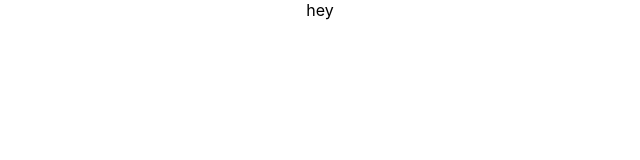
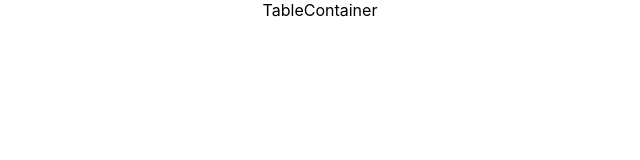
Before and after one commit to hafsahayath/react-table, a React (Create React App) app: page / in a window 1280 px wide. Shown: the top 160 px of the page, without its empty margins (320-960 px from the left). Built offline with nearby package versions, Linux system fonts and the light colour scheme.

Commit message:
refactor: add a table container to render table

```diff
--- a/src/App.tsx
+++ b/src/App.tsx
@@ -1,9 +1,10 @@
-import './App.css';
+import "./App.css";
+import TableContainer from "./components/TableContainer";
 
 function App() {
   return (
     <div className="App">
-      hey
+      <TableContainer />
     </div>
   );
 }
--- /dev/null
+++ b/src/components/TableContainer/index.tsx
@@ -0,0 +1,5 @@
+const TableContainer = (): JSX.Element => {
+  return <div>TableContainer</div>;
+};
+
+export default TableContainer;
```
